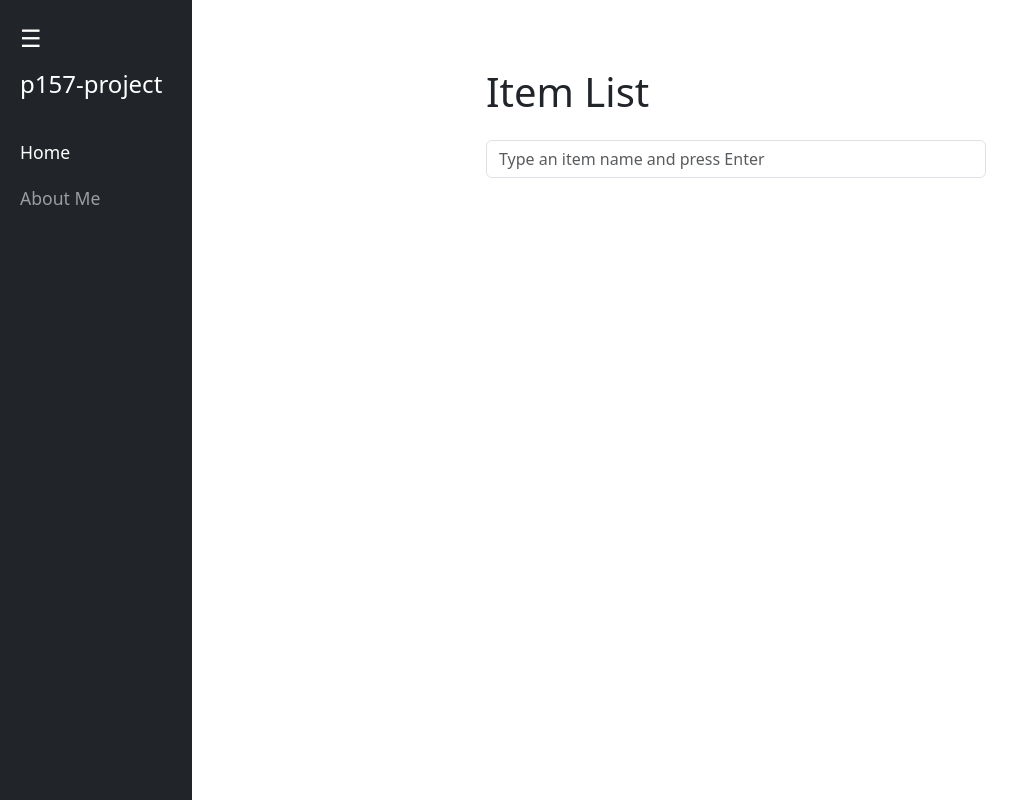
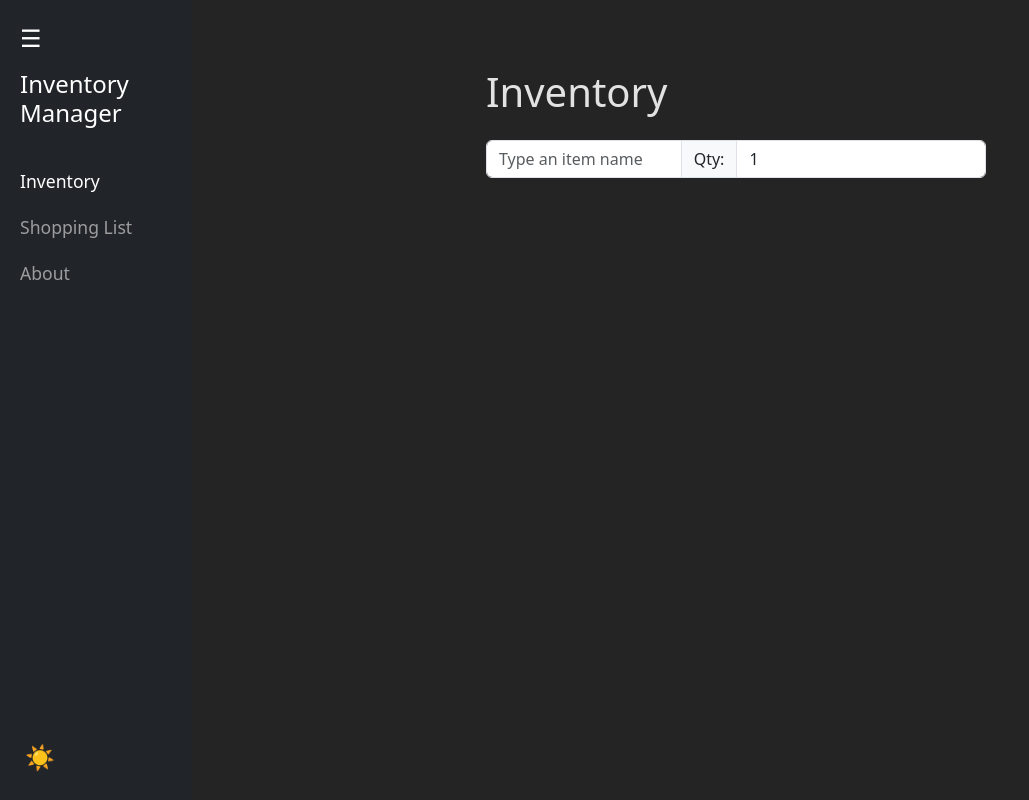
Before and after one commit to CS571-F25/p157, a React (Vite) app: page / in a window 1280 px wide. Shown: the whole page, without its empty margins (0-1029 px from the left). Built offline with nearby package versions, Linux system fonts and the light colour scheme.

Commit message:
Added a Shopping List page, allow the user to specify a quantity when they add items, and added toggleable dark/light mode

```diff
--- a/src/App.jsx
+++ b/src/App.jsx
@@ -1,18 +1,34 @@
-import { useState } from 'react'
+import { useState, useEffect } from 'react'
 import { HashRouter, Route, Routes } from 'react-router'
 import { Container } from 'react-bootstrap'
 import './App.css'
 import AboutMe from './components/AboutMe'
 import Home from './components/Home'
+import ShoppingList from './components/ShoppingList'
 import NavigationBar from './components/Navbar'
 
 function App()
 {
 	const [sidebarVisible, setSidebarVisible] = useState(true)
+	const [isDarkMode, setIsDarkMode] = useState(true)
 
 	const toggleSidebar = () => {
 		setSidebarVisible(!sidebarVisible)
 	}
+
+	const toggleTheme = () => {
+		setIsDarkMode(!isDarkMode)
+	}
+
+	useEffect(() => {
+		if (isDarkMode) {
+			document.body.style.backgroundColor = '#242424'
+			document.body.style.color = 'rgba(255, 255, 255, 0.87)'
+		} else {
+			document.body.style.backgroundColor = '#ffffff'
+			document.body.style.color = '#213547'
+		}
+	}, [isDarkMode])
 
 	return <HashRouter>
 		<button
@@ -22,9 +38,9 @@ function App()
 				top: '10px',
 				left: '10px',
 				zIndex: 1001,
-				backgroundColor: '#212529',
+				backgroundColor: isDarkMode ? '#212529' : '#f8f9fa',
 				border: 'none',
-				color: 'white',
+				color: isDarkMode ? 'white' : '#212529',
 				padding: '10px',
 				cursor: 'pointer',
 				borderRadius: '4px',
@@ -36,19 +52,23 @@ function App()
 		</button>
 		<div style={{ display: 'flex', minHeight: '100vh', width: '100%', overflow: 'hidden' }}>
 			<div style={{ width: sidebarVisible ? '15%' : '0%', transition: 'width 0.3s ease-in-out', overflow: 'hidden', flexShrink: 0 }}>
-				<NavigationBar />
+				<NavigationBar isDarkMode={isDarkMode} toggleTheme={toggleTheme} />
 			</div>
 			<Container
 				fluid
 				style={{
 					flex: 1,
 					padding: '20px',
-					width: '100%'
+					width: '100%',
+					backgroundColor: isDarkMode ? '#242424' : '#ffffff',
+					color: isDarkMode ? 'rgba(255, 255, 255, 0.87)' : '#213547',
+					minHeight: '100vh'
 				}}
 			>
 				<Routes>
-					<Route path="/" element={<Home></Home>}></Route>
-					<Route path="/about" element={<AboutMe></AboutMe>}></Route>
+					<Route path="/" element={<Home isDarkMode={isDarkMode}></Home>}></Route>
+					<Route path="/about" element={<AboutMe isDarkMode={isDarkMode}></AboutMe>}></Route>
+					<Route path="/shopping-list" element={<ShoppingList isDarkMode={isDarkMode}></ShoppingList>}></Route>
 				</Routes>
 			</Container>
 		</div>
--- a/src/components/AboutMe.jsx
+++ b/src/components/AboutMe.jsx
@@ -1,6 +1,8 @@
 
-
-export default function AboutMe(props)
+export default function AboutMe({ isDarkMode })
 {
-    return <p>Something or other, yes. Hmm.</p>
+    return <div style={{ color: isDarkMode ? 'rgba(255, 255, 255, 0.87)' : '#213547' }}>
+        <img src={"https://pbs.twimg.com/profile_images/1852330841319280640/6D8HxYmd_400x400.jpg"} alt="Smiling doge" />
+        <p>Martin Diges, the author of this page, is quite forgetful and likes to know where their things are.</p>
+    </div>
 }
--- a/src/components/Home.jsx
+++ b/src/components/Home.jsx
@@ -1,37 +1,72 @@
-import { useState } from 'react'
-import { Container, Row, Col, Form, ListGroup } from 'react-bootstrap'
+import { useState, useRef } from 'react'
+import { Container, Row, Col, Form, ListGroup, InputGroup } from 'react-bootstrap'
 
-export default function Home(props)
+export default function Home({ isDarkMode })
 {
     const [items, setItems] = useState([])
     const [inputValue, setInputValue] = useState('')
+    const [quantity, setQuantity] = useState(1)
+    const nameInputRef = useRef(null)
 
     const handleKeyPress = (e) => {
         if (e.key === 'Enter' && inputValue.trim() !== '') {
-            setItems([...items, inputValue.trim()])
+            const itemName = inputValue.trim()
+            const quantityNum = parseInt(quantity) || 1
+
+            setItems(prevItems => {
+                const existingItemIndex = prevItems.findIndex(item => item.name === itemName)
+
+                if (existingItemIndex !== -1) {
+                    // Item exists, update its quantity
+                    const updatedItems = [...prevItems]
+                    updatedItems[existingItemIndex] = {
+                        ...updatedItems[existingItemIndex],
+                        quantity: updatedItems[existingItemIndex].quantity + quantityNum
+                    }
+                    return updatedItems
+                } else {
+                    // Item doesn't exist, add new item
+                    return [...prevItems, { name: itemName, quantity: quantityNum }]
+                }
+            })
+
             setInputValue('')
+            setQuantity(1)
+            nameInputRef.current?.focus()
         }
     }
 
     return (
-        <Container className="mt-5">
+        <Container className="mt-5" style={{ color: isDarkMode ? 'rgba(255, 255, 255, 0.87)' : '#213547' }}>
             <Row className="justify-content-center">
                 <Col md={6}>
-                    <h1 className="mb-4">Item List</h1>
+                    <h1 className="mb-4" style={{ color: isDarkMode ? 'rgba(255, 255, 255, 0.87)' : '#213547' }}>Inventory</h1>
                     <Form.Group className="mb-3">
+                        <InputGroup>
                             <Form.Control
+                                ref={nameInputRef}
                                 type="text"
-                            placeholder="Type an item name and press Enter"
+                                placeholder="Type an item name"
                                 value={inputValue}
                                 onChange={(e) => setInputValue(e.target.value)}
                                 onKeyDown={handleKeyPress}
                             />
+                            <InputGroup.Text>Qty:</InputGroup.Text>
+                            <Form.Control
+                                type="number"
+                                min="1"
+                                value={quantity}
+                                onChange={(e) => setQuantity(e.target.value)}
+                                onKeyDown={handleKeyPress}
+                                style={{ width: '80px' }}
+                            />
+                        </InputGroup>
                     </Form.Group>
                     {items.length > 0 && (
                         <ListGroup>
                             {items.map((item, index) => (
                                 <ListGroup.Item key={index}>
-                                    {item}
+                                    {item.name} (Quantity: {item.quantity})
                                 </ListGroup.Item>
                             ))}
                         </ListGroup>
--- a/src/components/Navbar.jsx
+++ b/src/components/Navbar.jsx
@@ -1,7 +1,7 @@
 import { Nav } from 'react-bootstrap'
 import { Link, useLocation } from 'react-router'
 
-export default function NavigationBar() {
+export default function NavigationBar({ isDarkMode, toggleTheme }) {
     const location = useLocation()
 
     const isActive = (path) => {
@@ -13,40 +13,77 @@ export default function NavigationBar() {
             style={{
                 width: '100%',
                 minHeight: '100vh',
-                backgroundColor: '#212529',
+                backgroundColor: isDarkMode ? '#212529' : '#f8f9fa',
                 padding: '20px',
-                flexShrink: 0
+                flexShrink: 0,
+                display: 'flex',
+                flexDirection: 'column',
+                position: 'relative'
             }}
         >
-            <h4 style={{ color: 'white', marginBottom: '30px', marginTop: '50px' }}>
-                <Link to="/" style={{ color: 'white', textDecoration: 'none' }}>
-                    p157-project
+            <h4 style={{ color: isDarkMode ? 'white' : '#212529', marginBottom: '30px', marginTop: '50px' }}>
+                <Link to="/" style={{ color: isDarkMode ? 'white' : '#212529', textDecoration: 'none' }}>
+                    Inventory Manager
                 </Link>
             </h4>
-            <Nav className="flex-column">
+            <Nav className="flex-column" style={{ flex: 1 }}>
                 <Nav.Link
                     as={Link}
                     to="/"
                     style={{
-                        color: isActive('/') ? 'white' : 'rgba(255, 255, 255, 0.55)',
+                        color: isActive('/')
+                            ? (isDarkMode ? 'white' : '#212529')
+                            : (isDarkMode ? 'rgba(255, 255, 255, 0.55)' : 'rgba(33, 37, 41, 0.55)'),
                         padding: '10px 0',
                         fontSize: '1.1rem'
                     }}
                 >
-                    Home
+                    Inventory
+                </Nav.Link>
+                <Nav.Link
+                    as={Link}
+                    to="/shopping-list"
+                    style={{
+                        color: isActive('/shopping-list')
+                            ? (isDarkMode ? 'white' : '#212529')
+                            : (isDarkMode ? 'rgba(255, 255, 255, 0.55)' : 'rgba(33, 37, 41, 0.55)'),
+                        padding: '10px 0',
+                        fontSize: '1.1rem'
+                    }}
+                >
+                    Shopping List
                 </Nav.Link>
                 <Nav.Link
                     as={Link}
                     to="/about"
                     style={{
-                        color: isActive('/about') ? 'white' : 'rgba(255, 255, 255, 0.55)',
+                        color: isActive('/about')
+                            ? (isDarkMode ? 'white' : '#212529')
+                            : (isDarkMode ? 'rgba(255, 255, 255, 0.55)' : 'rgba(33, 37, 41, 0.55)'),
                         padding: '10px 0',
                         fontSize: '1.1rem'
                     }}
                 >
-                    About Me
+                    About
                 </Nav.Link>
             </Nav>
+            <button
+                onClick={toggleTheme}
+                style={{
+                    position: 'absolute',
+                    bottom: '20px',
+                    left: '20px',
+                    backgroundColor: 'transparent',
+                    border: 'none',
+                    color: isDarkMode ? 'white' : '#212529',
+                    cursor: 'pointer',
+                    fontSize: '1.5rem',
+                    padding: '5px'
+                }}
+                aria-label="Toggle theme"
+            >
+                {isDarkMode ? '☀️' : '🌙'}
+            </button>
         </div>
     )
 }
--- /dev/null
+++ b/src/components/ShoppingList.jsx
@@ -0,0 +1,6 @@
+export default function ShoppingList({ isDarkMode })
+{
+    return <div style={{ color: isDarkMode ? 'rgba(255, 255, 255, 0.87)' : '#213547' }}>
+        <h1 style={{ color: isDarkMode ? 'rgba(255, 255, 255, 0.87)' : '#213547' }}>Shopping List</h1>
+    </div>
+}
--- a/src/index.css
+++ b/src/index.css
@@ -34,6 +34,8 @@ body {
   min-width: 320px;
   min-height: 100vh;
   width: 100%;
+  background-color: #242424;
+  color: rgba(255, 255, 255, 0.87);
 }
 
 h1 {
```
Also changed, not shown: 1 other file (tests, documents, lock files or other folders). Lines whose indentation alone changed are shown as unchanged.
